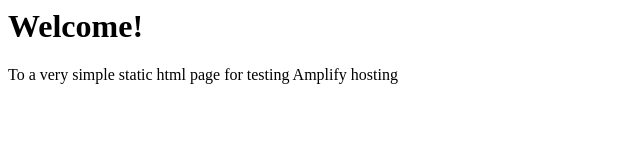
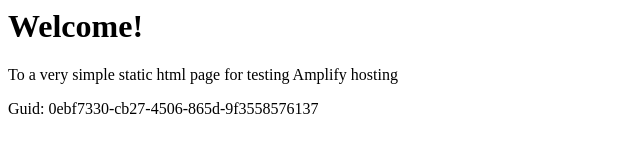
Before and after one commit to aws-aemilia-arn/Github-PR-Commit-Integration-Test-DoNotTouch-GitH-MJCD6L4M-v1-preprod-eu-north-1, a website: page src/index.html in a window 1280 px wide. Shown: the whole page, without its empty margins (0-640 px from the left). Drawn offline with Linux system fonts and the light colour scheme.

Commit message:
commit from integ tests

```diff
--- a/src/index.html
+++ b/src/index.html
@@ -1,3 +1,5 @@
+
+
 <html lang="en">
 
 <head>
@@ -10,6 +12,6 @@
 <body>
     <h1>Welcome!</h1>
     <p>To a very simple static html page for testing Amplify hosting</p>
-</body>
+    <p>Guid: 0ebf7330-cb27-4506-865d-9f3558576137</p></body>
 
 </html>
```
